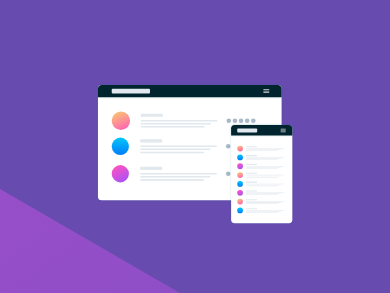
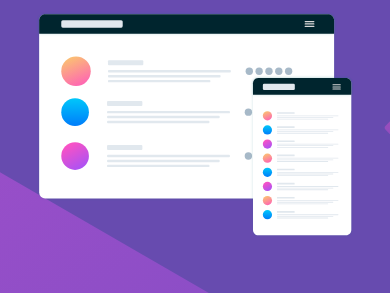
Before and after one commit to kacperkwinta/Huddle-landing-page, a plain HTML site: page index.html in a window 390 px wide. Shown: the part 129-422 px from the top of the page. Drawn offline with nearby package versions, Linux system fonts and the light colour scheme.

Commit message:
mobile version improved

```diff
--- a/style.css
+++ b/style.css
@@ -216,3 +216,15 @@ section .container {
     transform: translateY(0);
   }
 }
+
+/* BELOW 540PX */
+@media (max-width: 33.75em) {
+  main {
+    padding: 0 1.2rem;
+  }
+
+  header,
+  section {
+    padding: 2.4rem;
+  }
+}
```
